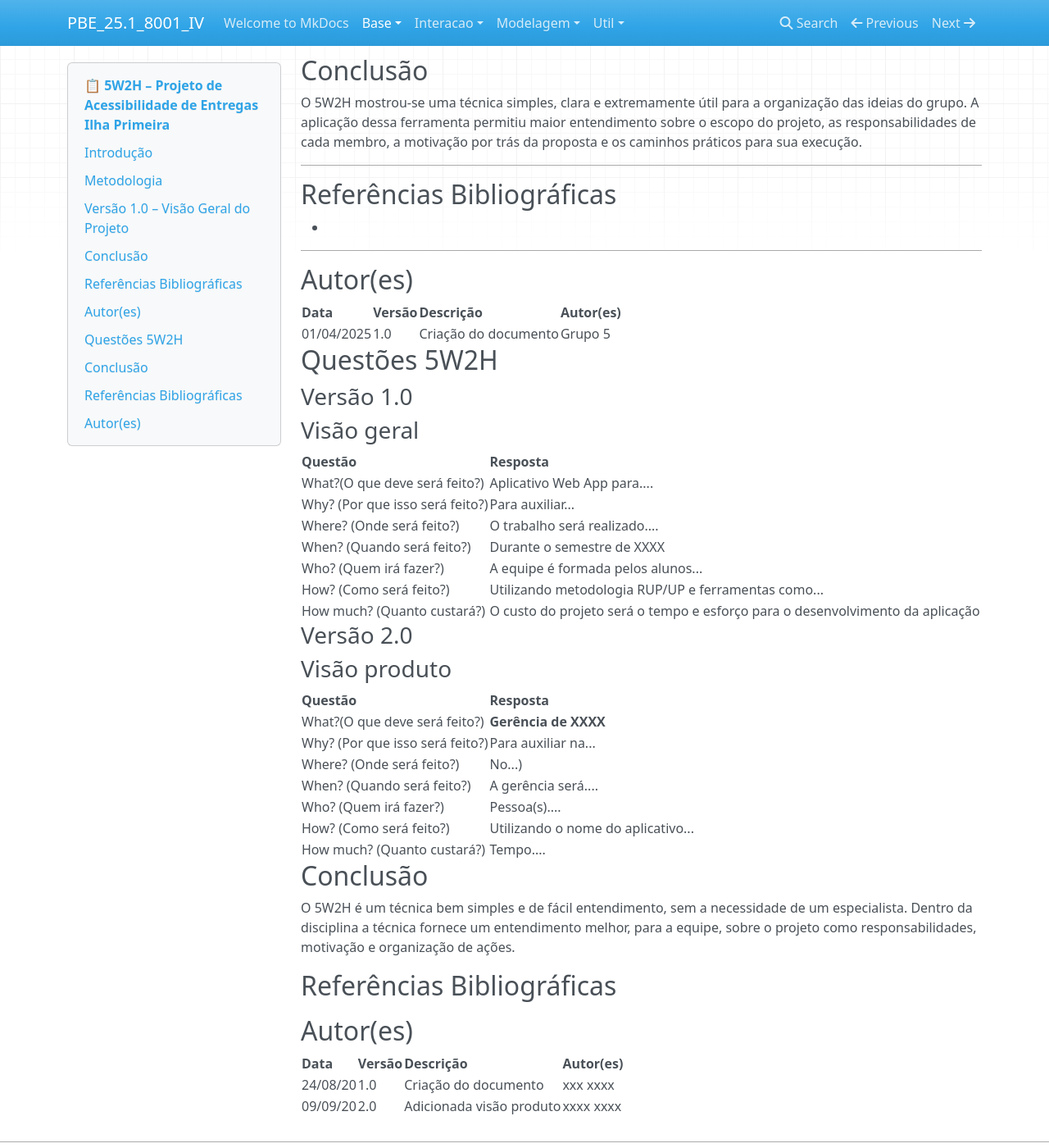
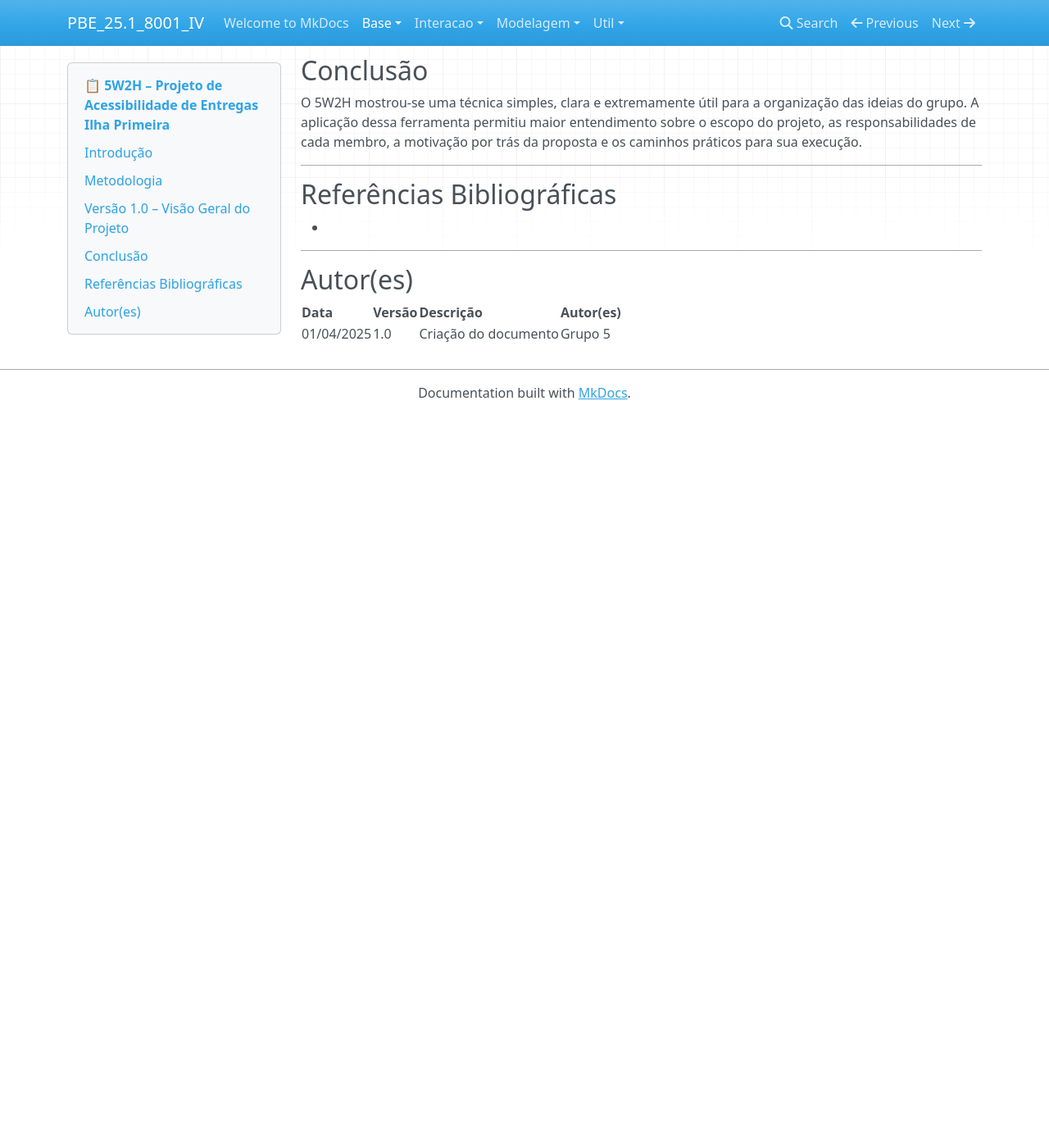
Before and after one commit to Projetos-de-Extensao/PBE_25.1_8001_IV_SkyDrop, an MkDocs documentation site: the page built from docs/base/5w2h.md, in a window 1280 px wide and 1400 px high, scrolled down 1579 px. Shown: the whole window at 82% size. Built offline with MkDocs 1.6.1, drawn with Linux system fonts in a browser that asks for light colours; nearby versions of some CDN libraries; after the commit the page ends 2086 px from its top, so only the background shows below that.

Commit message:
Update 5w2h.md

```diff
--- a/docs/base/5w2h.md
+++ b/docs/base/5w2h.md
@@ -37,50 +37,3 @@ O 5W2H mostrou-se uma técnica simples, clara e extremamente útil para a organi
 | Data       | Versão | Descrição             | Autor(es) |
 |------------|--------|------------------------|-----------|
 | 01/04/2025 | 1.0    | Criação do documento   | Grupo 5   |
-
-
-## Questões 5W2H
-
-### Versão 1.0
-
-### Visão geral
-
-|Questão|Resposta|
-|-------|--------|
-|What?(O que deve será feito?)|Aplicativo Web App para.... |
-|Why? (Por que isso será feito?)|Para auxiliar...|
-|Where? (Onde será feito?)|O trabalho será realizado....|
-|When? (Quando será feito?)|Durante o semestre de XXXX|
-|Who? (Quem irá fazer?)|A equipe é formada pelos alunos...|
-|How? (Como será feito?)|Utilizando metodologia RUP/UP e ferramentas como...|
-|How much? (Quanto custará?)|O custo do projeto será o tempo e esforço para o desenvolvimento da aplicação|
-
-
-### Versão 2.0
-
-### Visão produto
-
-|Questão|Resposta|
-|-------|--------|
-|What?(O que deve será feito?)| **Gerência de XXXX**|
-|Why? (Por que isso será feito?)| Para auxiliar na...|
-|Where? (Onde será feito?)|No...)|
-|When? (Quando será feito?)| A gerência será....|
-|Who? (Quem irá fazer?)| Pessoa(s)....|
-|How? (Como será feito?)| Utilizando o nome do aplicativo... |
-|How much? (Quanto custará?)|Tempo....|
-
-
-## Conclusão
-
-O 5W2H é um técnica bem simples e de fácil entendimento, sem a necessidade de um especialista. Dentro da disciplina a técnica fornece um entendimento melhor, para a equipe, sobre o projeto como responsabilidades, motivação e organização de ações.
-
-
-## Referências Bibliográficas
->
-
-## Autor(es)
-| Data | Versão | Descrição | Autor(es) |
-| -- | -- | -- | -- |
-| 24/08/20 | 1.0 | Criação do documento | xxx xxxx |
-| 09/09/20 | 2.0 | Adicionada visão produto | xxxx xxxx |
```
